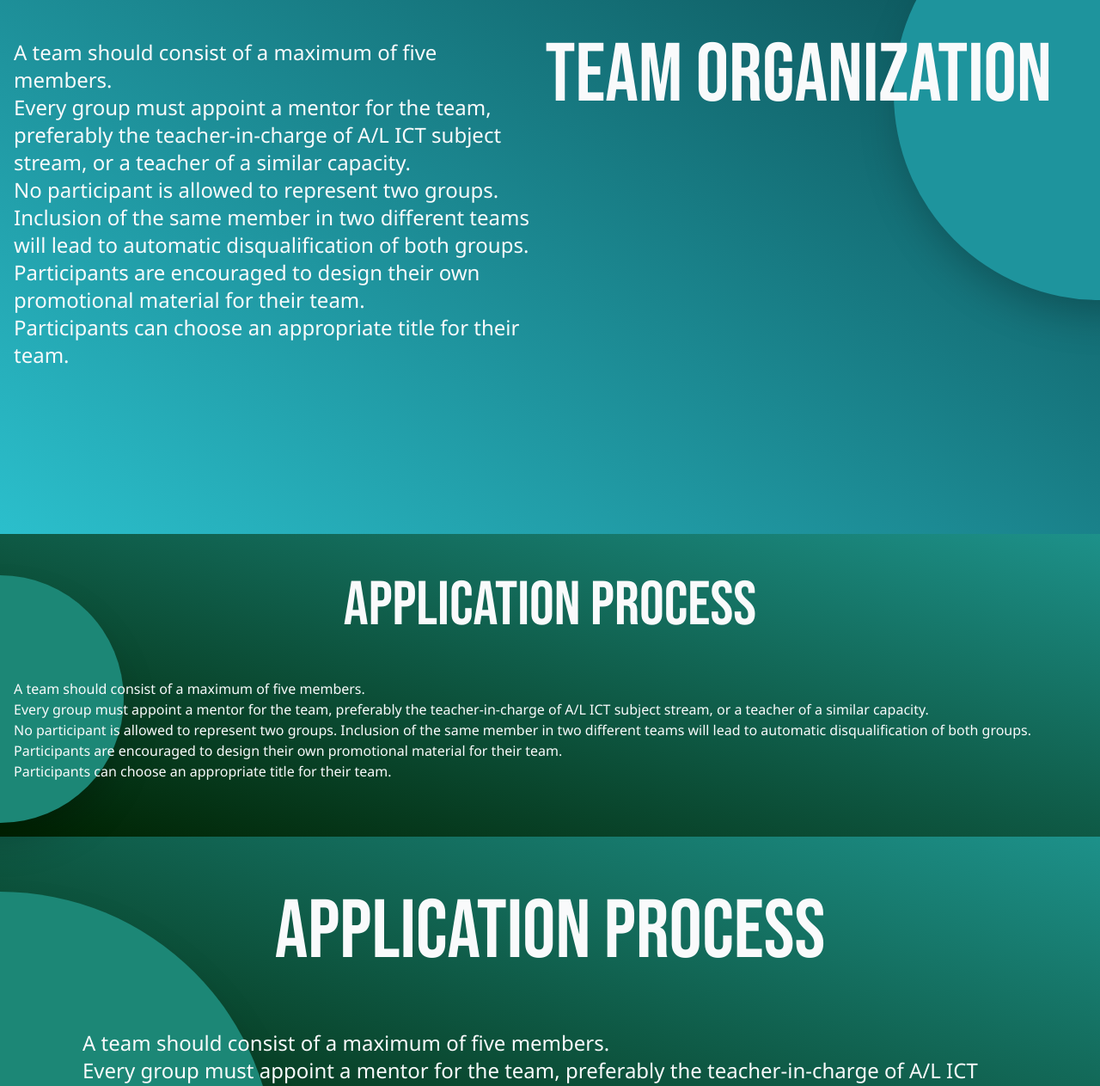
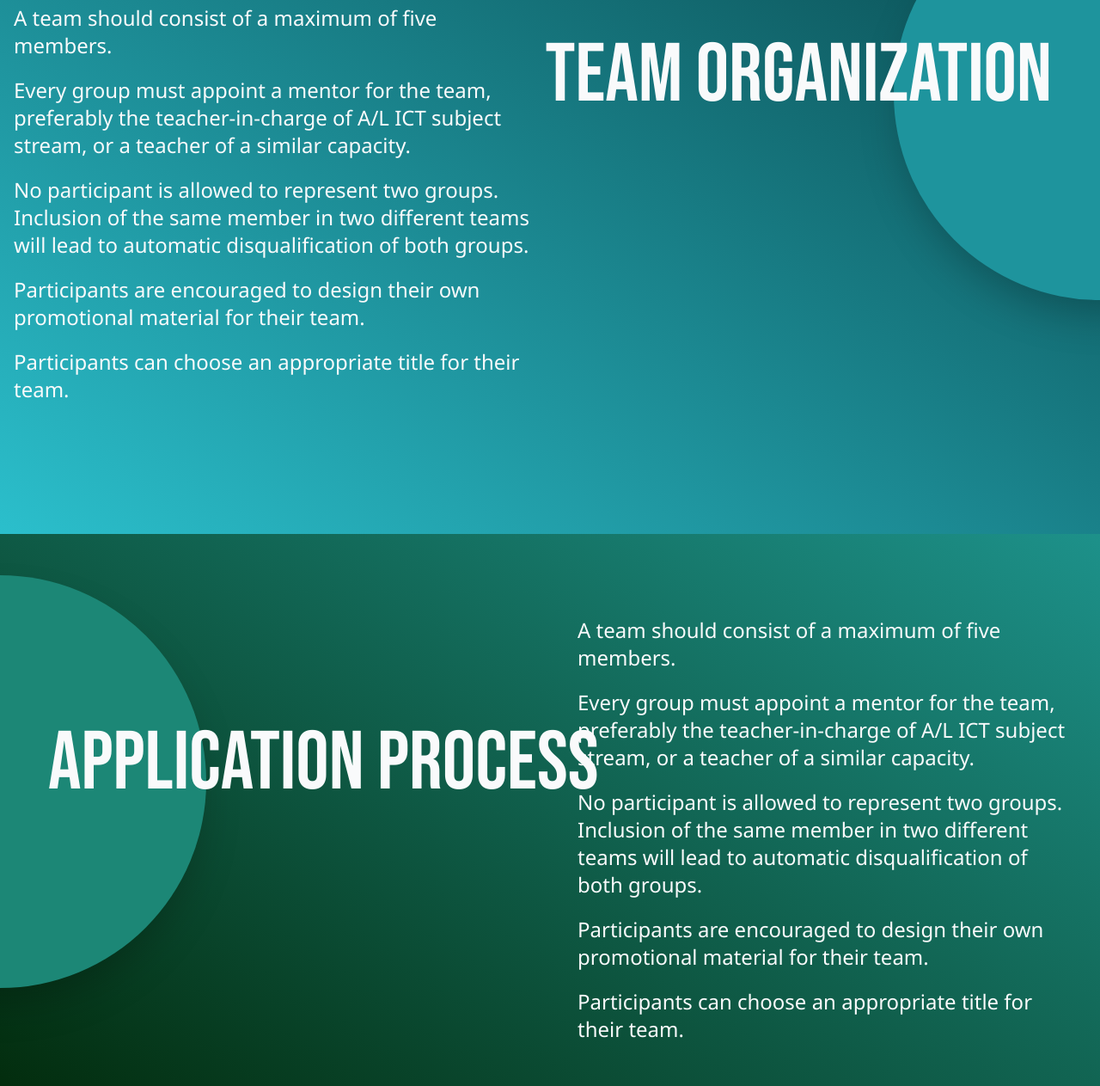
Before and after one commit to SithumDev07/hackX-Jr-Web, a website built with Parcel: page Test.html in a window 1280 px wide. Shown: the part 7411-8674 px from the top of the page at 86% size. Built offline with nearby package versions, Linux system fonts and the light colour scheme.

Commit message:
application form Desktop

```diff
--- a/Test.html
+++ b/Test.html
@@ -2375,21 +2375,21 @@ body{
 
               <div class="font-Noto text-2xl 2xl:text-3xl w-full px-4 2xl:px-12 mt-12 z-20">
                 <p>A team should consist of a maximum of five members.</p>
-                <p>
+                <p class="mt-5">
                   Every group must appoint a mentor for the team, preferably the
                   teacher-in-charge of A/L ICT subject stream, or a teacher of a
                   similar capacity.
                 </p>
-                <p>
+                <p class="mt-5">
                   No participant is allowed to represent two groups. Inclusion
                   of the same member in two different teams will lead to
                   automatic disqualification of both groups.
                 </p>
-                <p>
+                <p class="mt-5">
                   Participants are encouraged to design their own promotional
                   material for their team.
                 </p>
-                <p>
+                <p class="mt-5">
                   Participants can choose an appropriate title for their team.
                 </p>
               </div>
@@ -2491,7 +2491,7 @@ body{
         <!-- Application Process -->
         <section
           class="
-            h-auto
+            h-screen
             bg-gradient-to-tr
             from-whatIsStartingGradient
             to-whatIsEndingGradient
@@ -2501,33 +2501,34 @@ body{
           data-scroll-section="1"
           id="Application"
         >
-          <div class="w-full mt-12 mb-16 relative">
-            <div class="w-full flex items-center flex-col text-gray-50">
-              <h1
-                class="font-BebasNeue text-7xl uppercase z-20 text-center"
+          <div class="w-full mt-12 mb-16 relative flex justify-end">
+            <h1
+                class="font-BebasNeue text-8xl 2xl:text-9xl uppercase z-20 text-center text-gray-50 absolute top-1/4 left-14 2xl:left-16 2xl:w-1/4"
                 data-scroll="1"
                 data-scroll-speed="1"
                 data-scroll-target="#Application"
               >
                 Application Process
               </h1>
-              <div class="font-Noto text-base w-full px-4 mt-12 z-20">
+            <div class="w-1/2 flex items-center flex-col text-gray-50 3xl:justify-center">
+
+              <div class="font-Noto text-2xl 2xl:text-3xl w-full px-8 2xl:px-12 mt-12 z-20">
                 <p>A team should consist of a maximum of five members.</p>
-                <p>
+                <p class="mt-5">
                   Every group must appoint a mentor for the team, preferably the
                   teacher-in-charge of A/L ICT subject stream, or a teacher of a
                   similar capacity.
                 </p>
-                <p>
+                <p class="mt-5">
                   No participant is allowed to represent two groups. Inclusion
                   of the same member in two different teams will lead to
                   automatic disqualification of both groups.
                 </p>
-                <p>
+                <p class="mt-5">
                   Participants are encouraged to design their own promotional
                   material for their team.
                 </p>
-                <p>
+                <p class="mt-5">
                   Participants can choose an appropriate title for their team.
                 </p>
               </div>
@@ -2535,8 +2536,12 @@ body{
             <div
               class="
                 absolute
-                w-72
-                h-72
+                w-100
+                2xl:w-110
+                3xl:w-120
+                h-100
+                2xl:h-110
+                3xl:h-120
                 rounded-full
                 shadow-2xl
                 bg-applicationCircleColor
@@ -2544,6 +2549,7 @@ body{
                 transform
                 -translate-x-1/2
                 top-0
+                3xl:top-left16
                 z-0
               "
               data-scroll="1"
@@ -2566,6 +2572,7 @@ body{
           from-whatIsStartingGradient
           to-whatIsEndingGradient
           flex
+          xl:hidden
         "
         data-scroll-section="1"
         id="Application"
```
